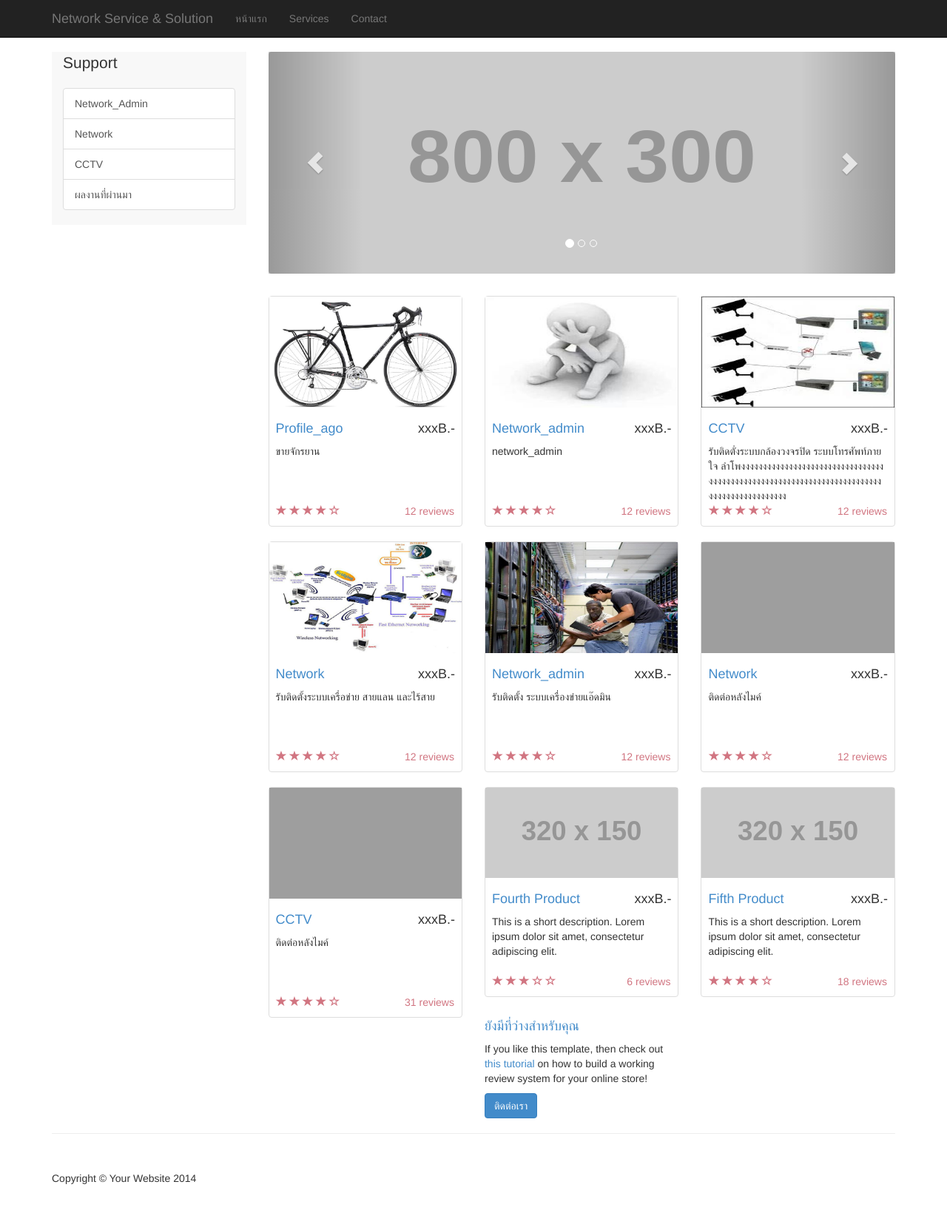
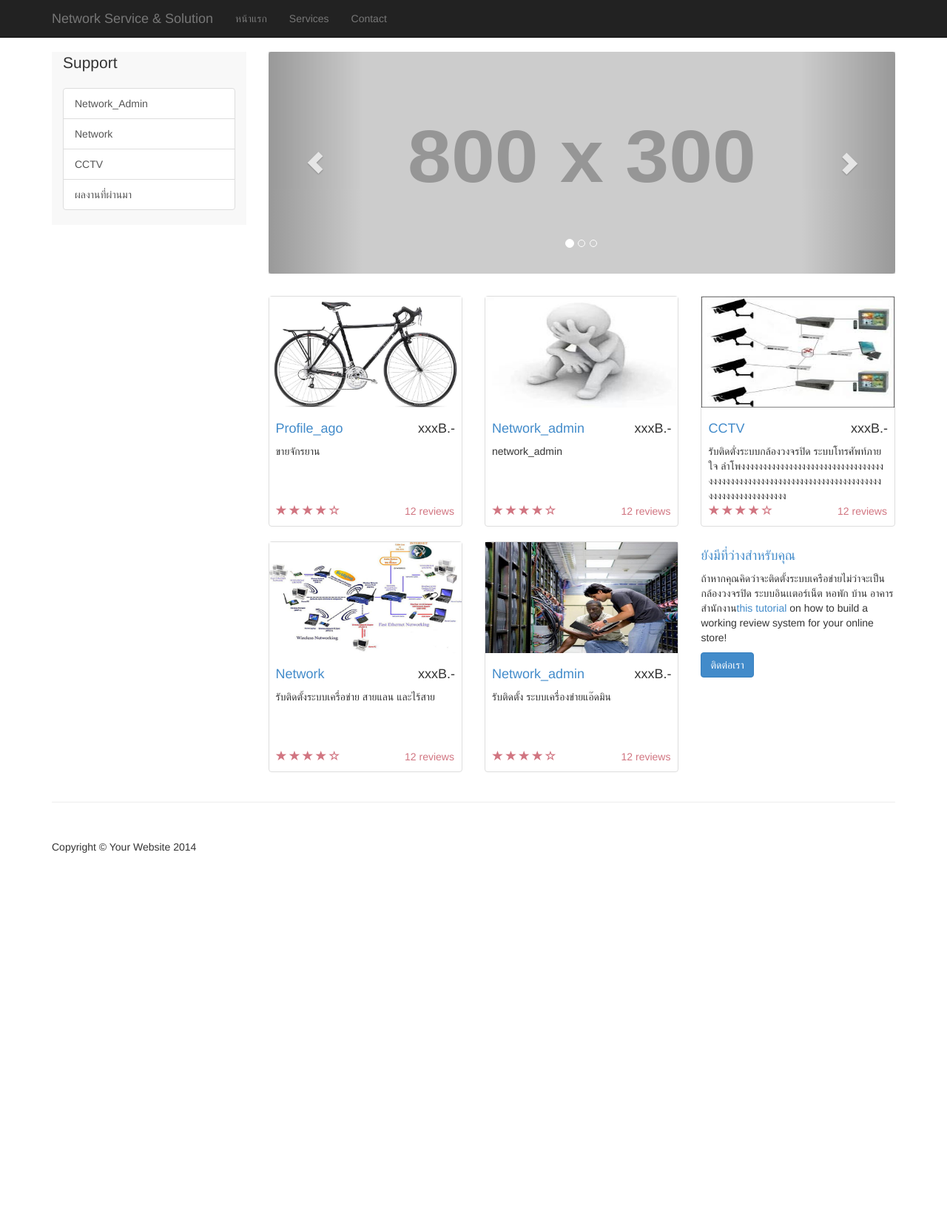
Before and after one commit to mynameistecs51/service_network, a CodeIgniter app: page /service_network/ in a window 1280 px wide. Shown: the whole page at 74% size. After the commit the page ends 1153 px from the top, so only its background shows below. Run offline with CodeIgniter, Linux system fonts and the light colour scheme; data comes from the database, SQL or seed files in the repository; grey boxes labelled with a size stand in for pictures from a placeholder-image service; some libraries are stand-ins or nearby versions; grey boxes are pictures that could not be loaded.

Commit message:
chaiwat update show detail index page

```diff
--- a/application/views/index.php
+++ b/application/views/index.php
@@ -80,100 +80,14 @@
                 </div>
             </div>
         </div>
-        <?php } ?>
+        <?php
+            }
+        ?>
         <div class="col-sm-4 col-lg-4 col-md-4">
-            <div class="thumbnail">
-                <img src="<?php echo base_url().'image/pic_sale/network1.jpg';?>" alt="" style="width:320px; height:150px;">
-                <div class="caption">
-                    <h4 class="pull-right">xxxB.-</h4>
-                    <h4><a href="#">Network</a>
-                    </h4>
-                    <p>ติดต่อหลังไมค์</p>
-                </div>
-                <div class="ratings">
-                    <p class="pull-right">12 reviews</p>
-                    <p>
-                        <span class="glyphicon glyphicon-star"></span>
-                        <span class="glyphicon glyphicon-star"></span>
-                        <span class="glyphicon glyphicon-star"></span>
-                        <span class="glyphicon glyphicon-star"></span>
-                        <span class="glyphicon glyphicon-star-empty"></span>
-                    </p>
-                </div>
-            </div>
-        </div>
-
-        <div class="col-sm-4 col-lg-4 col-md-4">
-            <div class="thumbnail">
-                <img src="<?php echo base_url().'image/pic_sale/cctv.jpg';?>" alt="" style="width:320px; height:150px;">
-                <div class="caption">
-                    <h4 class="pull-right">xxxB.-</h4>
-                    <h4><a href="#">CCTV</a>
-                    </h4>
-                    <p>ติดต่อหลังไมค์</p>
-                </div>
-                <div class="ratings">
-                    <p class="pull-right">31 reviews</p>
-                    <p>
-                        <span class="glyphicon glyphicon-star"></span>
-                        <span class="glyphicon glyphicon-star"></span>
-                        <span class="glyphicon glyphicon-star"></span>
-                        <span class="glyphicon glyphicon-star"></span>
-                        <span class="glyphicon glyphicon-star-empty"></span>
-                    </p>
-                </div>
-            </div>
-        </div>
-
-        <div class="col-sm-4 col-lg-4 col-md-4">
-            <div class="thumbnail">
-                <img src="http://placehold.it/320x150" alt="">
-                <div class="caption">
-                    <h4 class="pull-right">xxxB.-</h4>
-                    <h4><a href="#">Fourth Product</a>
-                    </h4>
-                    <p>This is a short description. Lorem ipsum dolor sit amet, consectetur adipiscing elit.</p>
-                </div>
-                <div class="ratings">
-                    <p class="pull-right">6 reviews</p>
-                    <p>
-                        <span class="glyphicon glyphicon-star"></span>
-                        <span class="glyphicon glyphicon-star"></span>
-                        <span class="glyphicon glyphicon-star"></span>
-                        <span class="glyphicon glyphicon-star-empty"></span>
-                        <span class="glyphicon glyphicon-star-empty"></span>
-                    </p>
-                </div>
-            </div>
-        </div>
-
-        <div class="col-sm-4 col-lg-4 col-md-4">
-            <div class="thumbnail">
-                <img src="http://placehold.it/320x150" alt="">
-                <div class="caption">
-                    <h4 class="pull-right">xxxB.-</h4>
-                    <h4><a href="#">Fifth Product</a>
-                    </h4>
-                    <p>This is a short description. Lorem ipsum dolor sit amet, consectetur adipiscing elit.</p>
-                </div>
-                <div class="ratings">
-                    <p class="pull-right">18 reviews</p>
-                    <p>
-                        <span class="glyphicon glyphicon-star"></span>
-                        <span class="glyphicon glyphicon-star"></span>
-                        <span class="glyphicon glyphicon-star"></span>
-                        <span class="glyphicon glyphicon-star"></span>
-                        <span class="glyphicon glyphicon-star-empty"></span>
-                    </p>
-                </div>
-            </div>
-        </div>
-
-        <div class="col-sm-4 col-lg-4 col-md-4">
-            <h4><a href="#">ยังมีที่ว่างสำหรับคุณ</a>
-            </h4>
-            <p>If you like this template, then check out <a target="_blank" href="http://maxoffsky.com/code-blog/laravel-shop-tutorial-1-building-a-review-system/">this tutorial</a> on how to build a working review system for your online store!</p>
-            <a class="btn btn-primary" target="_blank" href="http://maxoffsky.com/code-blog/laravel-shop-tutorial-1-building-a-review-system/">ติดต่อเรา</a>
+                <h4><a href="#">ยังมีที่ว่างสำหรับคุณ</a>
+                </h4>
+                <p>ถ้าหากคุณคิดว่าจะติดตั้งระบบเครือข่ายไม่ว่าจะเป็น กล้องวงจรปิด ระบบอินเเตอร์เน็ต หอพัก บ้าน อาคารสำนักงาน<a target="_blank" href="http://maxoffsky.com/code-blog/laravel-shop-tutorial-1-building-a-review-system/">this tutorial</a> on how to build a working review system for your online store!</p>
+                <a class="btn btn-primary" target="_blank" href="http://maxoffsky.com/code-blog/laravel-shop-tutorial-1-building-a-review-system/">ติดต่อเรา</a>
         </div>
     </div>
 </div>
```
Also changed, not shown: image/pic_sale/2014_09_245449.jpg (added).
